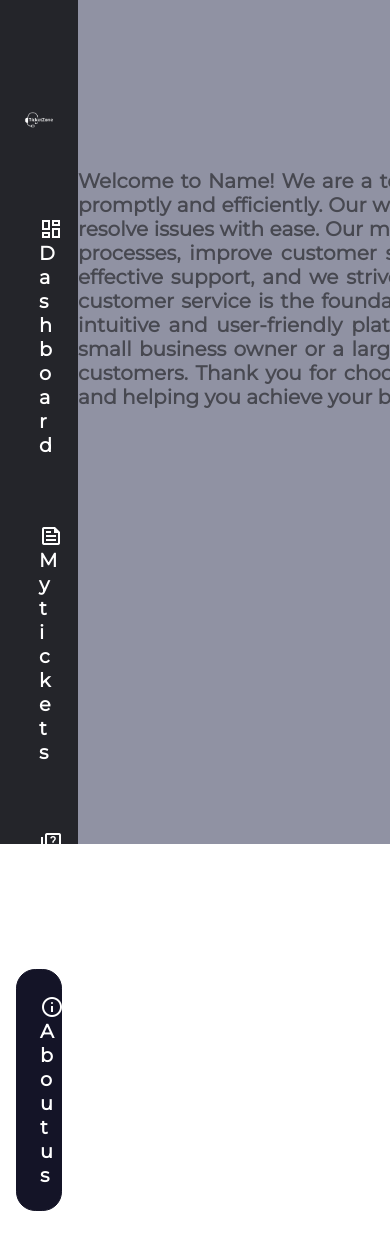
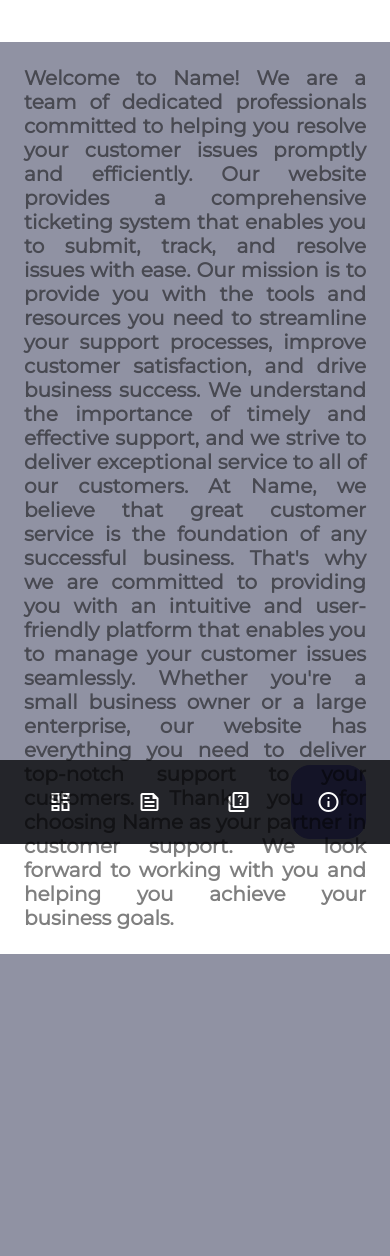
Before and after one commit to lfsjesus/TicketZone-LTW, a PHP site: page /pages/about.php in a window 390 px wide; the page is wider, and only the part inside the window is pictured. After the commit the page ends 954 px from the top of that part, so only its background shows below. Run offline with PHP 8.4, Linux system fonts and the light colour scheme.

Commit message:
design is now responsive

```diff
--- /dev/null
+++ b/css/responsive.css
@@ -0,0 +1,81 @@
+@media only screen and (min-width: 768px) and (max-width: 1150px) {
+    #menu .logo {
+        padding-bottom: 6em;
+    }
+
+    #menu li{
+        font-size: 0.8em;
+    }
+
+    #menu li .material-symbols-outlined {
+        margin-right: 0.2em;
+    }
+}
+
+@media only screen and (max-width: 767px) {
+    #menu .logo {
+        display: none;
+    }
+
+    #dashboard {
+        display: flex;
+        flex-direction: column;
+        justify-content: space-between;
+        align-items: center;
+        height: 85vh;
+        margin-top: 5vh;
+    }
+
+    #home_main {
+        display: flex;
+        flex-direction: column;
+        justify-content: space-between;
+        align-items: center;
+        height: 100%;
+    }
+
+    #menu {
+        position: fixed;
+        display: flex;
+        text-align: center;
+        flex-direction: row;
+        justify-content: space-around;
+        align-items: center;
+        bottom: 0;
+        left: 0;
+        right: 0;
+        height: 10vh;
+    }
+
+    #menu ul {
+        width: 100%;
+        flex-direction: row;
+        align-items: center;
+        justify-content: space-around;
+        margin: 0;
+    }
+
+    #menu li a {
+        font-size: 0;
+        padding: 1em;
+        text-align: center;
+    }
+
+    #menu li .material-symbols-outlined {
+        margin: 0;
+        padding: 1em;
+    }
+
+    #menu footer {
+        position: fixed;
+        display: flex;
+        align-items: center;
+        padding: 0 1em;
+        margin: 0;
+        top: 0;
+        left: 0;
+        right: 0;
+        height: 5vh;
+        background-color: #24252A;
+    }
+}
--- a/css/style.css
+++ b/css/style.css
@@ -15,7 +15,10 @@ a {
     display: grid;
     grid-template-columns:20% 80%;
     grid-template-rows: 20% 75% 5%;
-    background-image: "../images/background-image.jpg";
+}
+
+main {
+    padding: 1.5em;
 }
 
 main > p {
@@ -25,7 +28,7 @@ main > p {
     opacity: 0.5;
     text-align: justify;
     align-items: center;
-    width: 60em;
+    width: 100%;
     margin: 0 auto;
 }
 
@@ -45,10 +48,7 @@ main > p {
 #menu .logo {
     max-width: 65%;
     margin: 7em auto 0 auto;
-}
-
-#menu ul li:first-child {
-    margin-top: 2.5em;
+    padding-bottom: 2.5em;
 }
 
 #menu li {
@@ -149,6 +149,7 @@ main {
     opacity: 0.8; /* Change the value to make the background less or more opaque */
     display: flex;
     align-items: center;
+    height: 100%;
 }
 
 #home_main h1 {
--- a/templates/common.tpl.php
+++ b/templates/common.tpl.php
@@ -7,6 +7,7 @@
     <meta charset="utf-8">
     <meta name="viewport" content="width=device-width, initial-scale=1.0">
     <link rel="stylesheet" href="../css/style.css">
+    <link rel="stylesheet" href="../css/responsive.css">
     <script src="../javascript/script.js" defer></script>
   </head>
   <body>
```
Also changed, not shown: tickets.session.sql (deleted).
